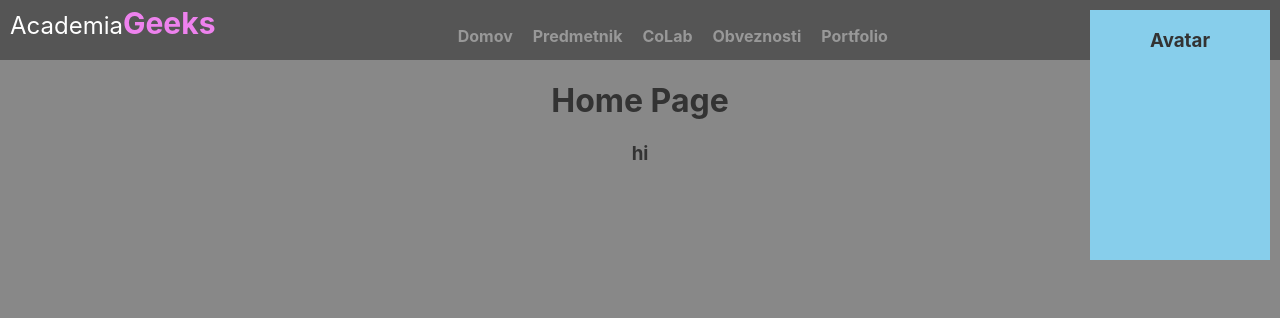
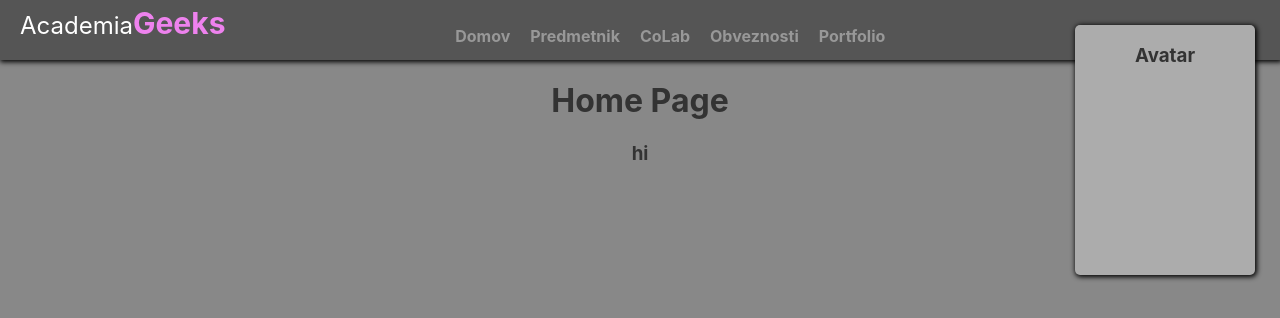
Before and after one commit to sinkec/academia-web, a React (Create React App) app: page / in a window 1280 px wide. Shown: the top 318 px of the page. Built offline with nearby package versions, Linux system fonts and the light colour scheme.

Commit message:
CSS malenkosti

```diff
--- a/src/CSS/Navbar.css
+++ b/src/CSS/Navbar.css
@@ -4,6 +4,7 @@
     display: flex;
     justify-content: space-between;
     height: 60px;
+    box-shadow: 1px 1px 5px 1px #000000;
 }
 
 .navbar-menu-middle ul
@@ -24,18 +25,21 @@
 
 .profile-card-right{
 
-    margin-top: 10px;
-    margin-right: 10px;
-    background:skyblue;
+    border-radius: 5px;
+    margin-top: 25px;
+    margin-right: 25px;
+    background:rgb(172, 172, 172);
     height: 250px;
     width: 180px;
+    box-shadow: 1px 1px 5px 1px #000000;
 }
 .logo-left
 {
    font-size: 24px;
    color:white;
    margin-top: 5px;
-   margin-left: 10px;
+   margin-left: 20px;
+
 
 }
 .logo-left span
@@ -43,5 +47,4 @@
    font-size: 30px;
    color:violet;
    font-weight: bold;
-
 }
```
